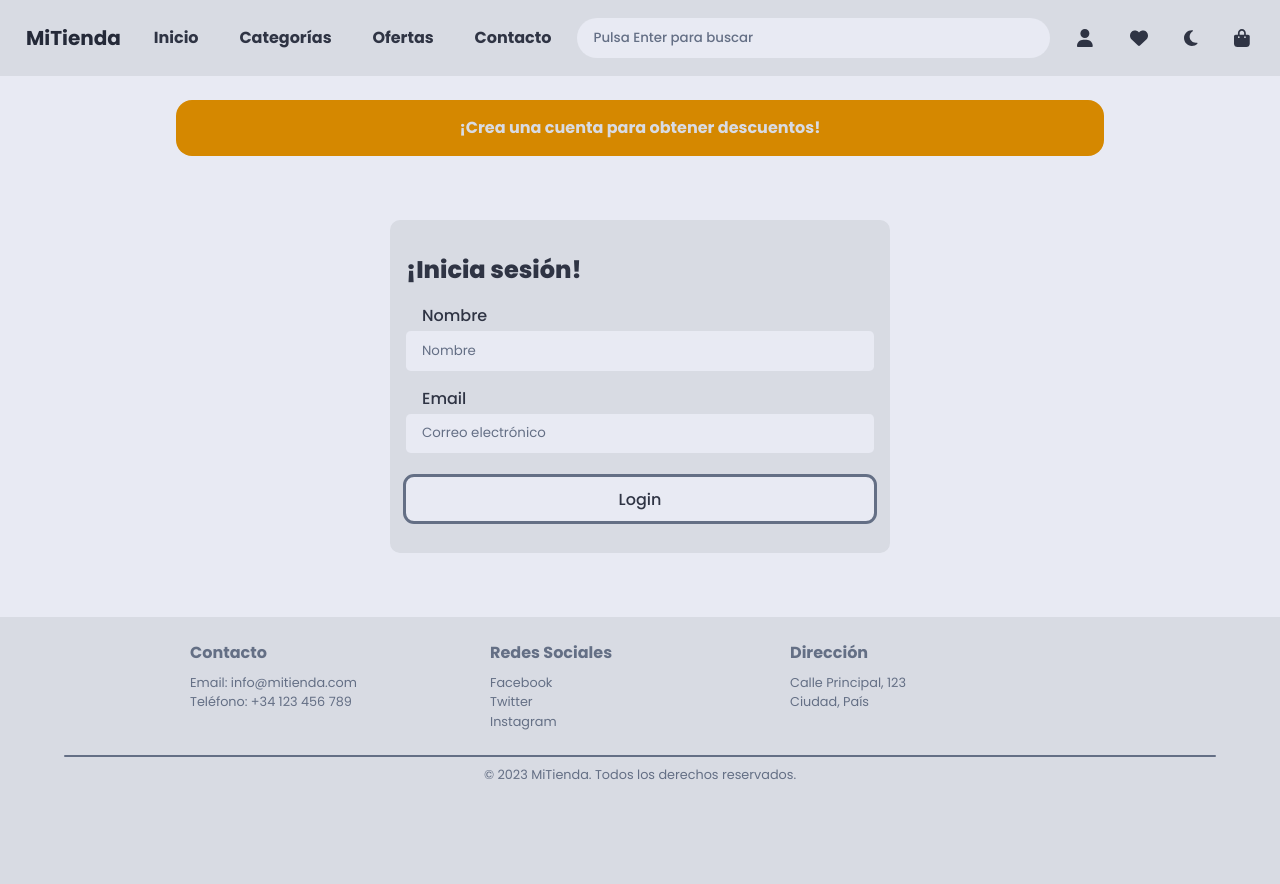
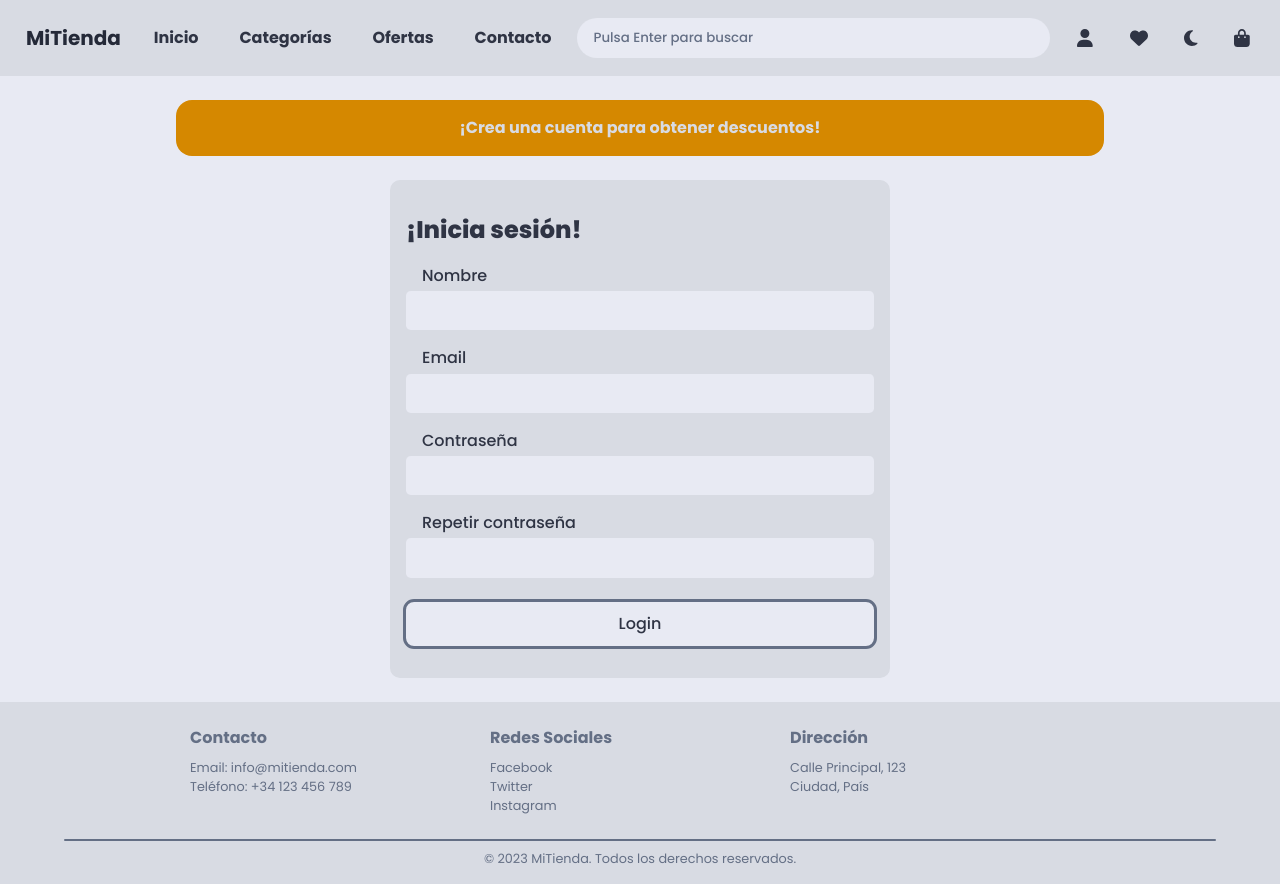
Before and after one commit to defu13/yubal-shop, a React (Vite) app: page /login in a window 1280 px wide. Before the commit the page ends 800 px from the top, so only its background shows below. Built offline with nearby package versions, Linux system fonts and the light colour scheme; data requests are answered from the project's data file.

Commit message:
formulario login actualizado

```diff
--- a/package.json
+++ b/package.json
@@ -23,6 +23,7 @@
     "framer-motion": "^11.2.13",
     "react": "^18.2.0",
     "react-dom": "^18.2.0",
+    "react-hook-form": "^7.52.1",
     "react-redux": "^9.1.2",
     "react-router-dom": "^6.24.0",
     "react-toastify": "^10.0.5",
--- a/src/components/LoginForm/LoginForm.css
+++ b/src/components/LoginForm/LoginForm.css
@@ -105,3 +105,9 @@
 .logout-button:hover{
     background-color: var(--danger-light-color);
 }
+
+.error-message {
+    color: var(--danger-color);
+    font-family: poppins-regular;
+    font-size: 0.8rem;
+}
--- a/src/components/LoginForm/LoginForm.jsx
+++ b/src/components/LoginForm/LoginForm.jsx
@@ -1,19 +1,28 @@
 import "./LoginForm.css";
 import { useAuth } from "../../hooks/useAuth";
 import { useNavigate, useLocation } from "react-router-dom";
+import { useForm } from "react-hook-form";
 
 function LoginForm() {
-    const { user, isLoggedIn, handleLogin, handleLogout, handleInputChange } =
+    const { user, isLoggedIn, handleLogin, handleLogout } =
         useAuth();
-
     const location = useLocation();
     const navigate = useNavigate();
+    const {
+        register,
+        handleSubmit,
+        formState: { errors },
+        watch,
+        trigger,
+    } = useForm();
+    const password = watch("password");
 
-    const handleLoginNavigate = () => {
-        handleLogin();
-        navigate(location.state ? location.state.pathname : "/");
+    // Función de inicio de sesión
+    const onSubmit = (data) => {
+        handleLogin(data, location, navigate);
     };
 
+    // Función de cierre de sesión
     const handleLogoutNavigate = () => {
         handleLogout();
         navigate("/");
@@ -22,29 +31,98 @@ function LoginForm() {
     return (
         <div className="login-container">
             <div className="login-form-container">
-                    <h1 className="login-title">{isLoggedIn ? "Tu cuenta" : "¡Inicia sesión!"}</h1>
-                    <form onSubmit={handleLoginNavigate} className="login-form">
+                <h1 className="login-title">
+                    {isLoggedIn ? "Tu cuenta" : "¡Inicia sesión!"}
+                </h1>
+                <form onSubmit={handleSubmit(onSubmit)} className="login-form">
                     {!isLoggedIn && (
                         <>
                             <div className="form-group">
                                 <label htmlFor="name">Nombre</label>
                                 <input
-                                        placeholder="Nombre"
                                     type="text"
                                     id="name"
-                                        name="name"
-                                        onChange={handleInputChange}
+                                    {...register("name", {
+                                        required:
+                                            "Por favor, introduce tu nombre",
+                                        minLength: {
+                                            value: 2,
+                                            message:
+                                                "El nombre debe contener al menos 2 caracteres",
+                                        },
+                                        maxLength: {
+                                            value: 25,
+                                            message:
+                                                "El nombre no puede superar los 25 caracteres",
+                                        },
+                                    })}
+                                    onBlur={() => trigger("name")}
                                 />
+                                {errors.name && (
+                                    <p className="error-message">
+                                        {errors.name.message}
+                                    </p>
+                                )}
                             </div>
                             <div className="form-group">
                                 <label htmlFor="email">Email</label>
                                 <input
-                                        placeholder="Correo electrónico"
                                     type="email"
                                     id="email"
-                                        name="email"
-                                        onChange={handleInputChange}
+                                    {...register("email", {
+                                        required:
+                                            "Por favor, introduce tu correo electrónico",
+                                        pattern: {
+                                            value: /^[^\s@]+@[^\s@]+\.[^\s@]+$/,
+                                            message:
+                                                "Por favor, introduce un correo electrónico válido",
+                                        },
+                                    })}
+                                    onBlur={() => trigger("email")}
                                 />
+                                {errors.email && (
+                                    <p className="error-message">
+                                        {errors.email.message}
+                                    </p>
+                                )}
+                            </div>
+                            <div className="form-group">
+                                <label htmlFor="password">Contraseña</label>
+                                <input
+                                    type="password"
+                                    id="password"
+                                    {...register("password", {
+                                        required:
+                                            "Por favor, introduce tu contraseña",
+                                    })}
+                                    onBlur={() => trigger("password")}
+                                />
+                                {errors.password && (
+                                    <p className="error-message">
+                                        {errors.password.message}
+                                    </p>
+                                )}
+                            </div>
+                            <div className="form-group">
+                                <label htmlFor="repeatPassword">
+                                    Repetir contraseña
+                                </label>
+                                <input
+                                    type="password"
+                                    id="repeatPassword"
+                                    {...register("repeatPassword", {
+                                        required: "Por favor, repite tu contraseña",
+                                        validate: (value) =>
+                                            value === password ||
+                                            "Las contraseñas deben coincidir",
+                                    })}
+                                    onBlur={() => trigger("repeatPassword")}
+                                />
+                                {errors.repeatPassword && (
+                                    <p className="error-message">
+                                        {errors.repeatPassword.message}
+                                    </p>
+                                )}
                             </div>
                         </>
                     )}
--- a/src/components/ProductCard/ProductCard.css
+++ b/src/components/ProductCard/ProductCard.css
@@ -22,6 +22,7 @@
 
 .product-card-container{
     display: flex;
+    max-height: 800px;
 }
 
 .product-card:hover {
--- a/src/context/AuthContext.jsx
+++ b/src/context/AuthContext.jsx
@@ -20,43 +20,28 @@ export const AuthProvider = ({ children }) => {
         setAuthChecked(true);
     }, []);
 
-    const handleLogin = () => {
-
-        if (!user.name || !user.email) {
-            const errorMessage = "Por favor, rellena todos los campos";
-            toast.error(errorMessage);
-            return;
-        }
-
-        if (!validateEmail(user.email)) {
-            const errorMessage =
-                "Por favor, introduce un correo electrónico válido";
-            toast.error(errorMessage);
-            return;
-        }
-
+    const handleLogin = (formData, location, navigate) => {
         // Determinar rol de usuario
-        const role = user.email.includes("@admin.") ? "admin" : "user";
+        const role = formData.email.includes("@admin.") ? "admin" : "user";
 
         // Guardamos el usuario en el localStorage
-        const userWithRole = { ...user, role };
+        const userWithRole = { ...formData, role };
         setUser(userWithRole);
         setItem(userWithRole);
-
-        const loginInputs = document.querySelectorAll(".login-form input");
-        loginInputs.forEach((input) => (input.value = ""));
         setIsLoggedIn(true);
+        navigate(location.state ? location.state.pathname : "/");
+        toast.success("Sesión iniciada correctamente");
     };
 
-    const validateEmail = (email) => {
-        const re = /^[^\s@]+@[^\s@]+\.[^\s@]+$/;
-        return re.test(String(email).toLowerCase());
-    };
+    // const validateEmail = (email) => {
+    //     const re = /^[^\s@]+@[^\s@]+\.[^\s@]+$/;
+    //     return re.test(String(email).toLowerCase());
+    // };
 
-    const handleInputChange = (e) => {
-        const { name, value } = e.target;
-        setUser((prevUser) => ({ ...prevUser, [name]: value }));
-    };
+    // const handleInputChange = (e) => {
+    //     const { name, value } = e.target;
+    //     setUser((prevUser) => ({ ...prevUser, [name]: value }));
+    // };
 
     const handleLogout = () => {
         removeItem();
@@ -70,7 +55,6 @@ export const AuthProvider = ({ children }) => {
         authChecked,
         handleLogin,
         handleLogout,
-        handleInputChange,
     };
 
     return (
```
Also changed, not shown: 1 other file (tests, documents, lock files or other folders). Lines whose indentation alone changed are shown as unchanged.
